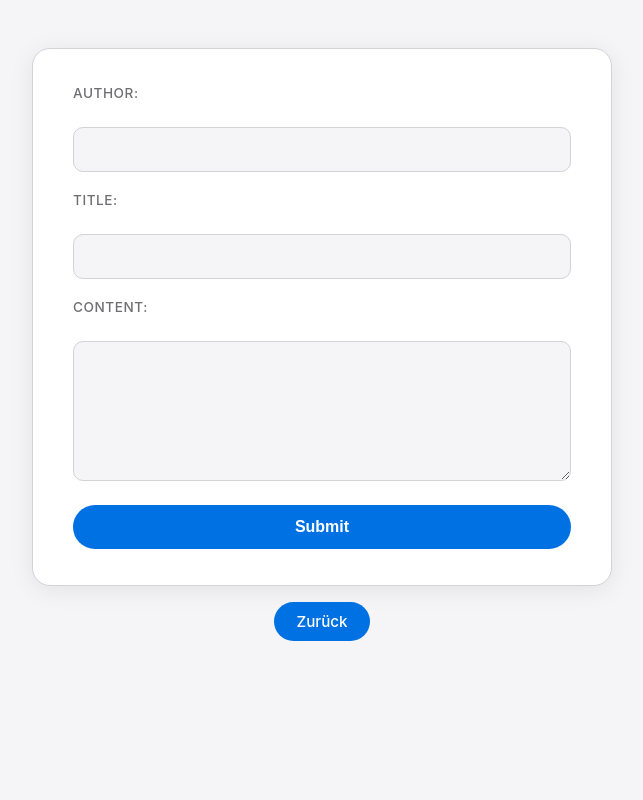
After one commit to MalteNeeGit/basic_flask_modul, a Flask app: page /add in a window 1280 px wide. The commit adds this page. Shown: the whole page, without its empty margins (318-961 px from the left). Run offline with Flask 3, Linux system fonts and the light colour scheme.

Commit message:
Added the 'add' rout,where users can fill a from and create a new blog post. Improved styling significantly and created the add.html for this function

```diff
--- a/app.py
+++ b/app.py
@@ -1,4 +1,4 @@
-from flask import Flask, render_template
+from flask import Flask, render_template, request, redirect, url_for
 import json
 
 app = Flask(__name__)
@@ -9,6 +9,37 @@ def index():
         blog_posts = json.load(file)
     return render_template('index.html', posts=blog_posts)
 
+@app.route('/add', methods=['GET', 'POST'])
+def add():
+    if request.method == 'POST':
+        #Read the file
+        with open("data.json", "r") as file:
+            blog_posts = json.load(file)
+
+        #Get the information from the Form
+        author = request.form.get('author')
+        title = request.form.get('title')
+        content = request.form.get('content')
+
+        #Create new dict with the info
+        new_dict = {
+            "id" : len(blog_posts) + 1,
+            "author" : author,
+            "title" : title,
+            "content" : content
+        }
+
+        #Add the info to our json data
+        blog_posts.append(new_dict)
+
+        #Write new file with updated info
+        with open("data.json", "w") as file:
+            json.dump(blog_posts, file, indent=4)
+
+        return redirect(url_for('index'))
+
+    return render_template('add.html')
+
 
 if __name__ == '__main__':
     app.run(host="0.0.0.0", port=5000, debug=True)
--- a/static/style.css
+++ b/static/style.css
@@ -1,27 +1,182 @@
-body {
-    font-family: Arial, sans-serif;
-    background-color: #F5F5F5;
-    padding: 20px;
-    color: #333;
+/* ── Reset & Base ── */
+*, *::before, *::after { box-sizing: border-box; margin: 0; padding: 0; }
+
+:root {
+    --bg:        #f5f5f7;
+    --surface:   #ffffff;
+    --text:      #1d1d1f;
+    --subtle:    #6e6e73;
+    --accent:    #0071e3;
+    --accent-h:  #0077ed;
+    --border:    #d2d2d7;
+    --radius:    18px;
+    --shadow:    0 4px 24px rgba(0,0,0,0.08);
 }
 
-h1 {
-    text-align: center;
-    color: #4F4F4F;
+body {
+    font-family: -apple-system, "SF Pro Text", "Helvetica Neue", sans-serif;
+    background: var(--bg);
+    color: var(--text);
+    min-height: 100vh;
+    padding: 48px 24px;
 }
 
+/* ── Layout ── */
+.container {
+    max-width: 760px;
+    margin: 0 auto;
+}
+
+/* ── Header ── */
+h1 {
+    font-size: 2.4rem;
+    text-align: center;
+    font-weight: 700;
+    letter-spacing: -0.03em;
+    margin-bottom: 20px;
+}
+
+.subtitle {
+    color: var(--subtle);
+    font-size: 1.05rem;
+    margin-bottom: 40px;
+}
+
+/* ── Blog Post Card ── */
 .post {
-    background-color: #FFF;
-    border: 1px solid #DDD;
-    padding: 20px;
+    background: var(--surface);
+    border: 1px solid var(--border);
+    border-radius: var(--radius);
+    padding: 28px 32px;
     margin-bottom: 20px;
-    border-radius: 8px;
+    box-shadow: var(--shadow);
+    transition: transform 0.2s ease, box-shadow 0.2s ease;
+}
+
+.post:hover {
+    transform: translateY(-2px);
+    box-shadow: 0 8px 32px rgba(0,0,0,0.12);
 }
 
 .post h2 {
-    margin-top: 0;
+    font-size: 1.25rem;
+    font-weight: 600;
+    letter-spacing: -0.02em;
+    margin-bottom: 6px;
+}
+
+.post .meta {
+    font-size: 0.85rem;
+    color: var(--subtle);
+    margin-bottom: 14px;
 }
 
 .post p {
-    margin: 10px 0;
+    font-size: 0.97rem;
+    line-height: 1.7;
+    color: #3a3a3c;
 }
+
+/* ── Buttons & Links ── */
+.btn {
+    display: inline-block;
+    background: var(--accent);
+    color: #fff;
+    font-size: 0.95rem;
+    font-weight: 500;
+    padding: 10px 22px;
+    border-radius: 980px;
+    text-decoration: none;
+    border: none;
+    cursor: pointer;
+    transition: background 0.15s ease;
+}
+
+.btn-wrapper {
+    text-align: center;
+    margin-bottom: 20px;
+}
+
+.btn-wrapper-back {
+    margin-top: 16px;
+    text-align: center;
+}
+
+.btn:hover { background: var(--accent-h); }
+
+.btn-secondary {
+    background: transparent;
+    color: var(--accent);
+    border: 1.5px solid var(--accent);
+}
+
+.btn-secondary:hover { background: rgba(0,113,227,0.06); }
+
+/* ── Form (add.html) ── */
+.form-card {
+    background: var(--surface);
+    border: 1px solid var(--border);
+    border-radius: var(--radius);
+    padding: 36px 40px;
+    box-shadow: var(--shadow);
+    max-width: 580px;
+    margin: 0 auto;
+}
+
+.form-card h2 {
+    font-size: 1.6rem;
+    font-weight: 700;
+    letter-spacing: -0.02em;
+    margin-bottom: 28px;
+}
+
+label {
+    display: block;
+    font-size: 0.85rem;
+    font-weight: 500;
+    color: var(--subtle);
+    margin-bottom: 6px;
+    text-transform: uppercase;
+    letter-spacing: 0.04em;
+}
+
+input[type="text"],
+textarea {
+    width: 100%;
+    padding: 12px 16px;
+    border: 1.5px solid var(--border);
+    border-radius: 10px;
+    font-size: 0.97rem;
+    font-family: inherit;
+    background: var(--bg);
+    color: var(--text);
+    outline: none;
+    transition: border-color 0.15s ease;
+    margin-bottom: 20px;
+}
+
+input[type="text"]:focus,
+textarea:focus {
+    border-color: var(--accent);
+    background: #fff;
+}
+
+textarea {
+    min-height: 140px;
+    resize: vertical;
+}
+
+input[type="submit"] {
+    width: 100%;
+    padding: 13px;
+    background: var(--accent);
+    color: #fff;
+    border: none;
+    border-radius: 980px;
+    font-size: 1rem;
+    font-weight: 600;
+    cursor: pointer;
+    transition: background 0.15s ease;
+}
+
+input[type="submit"]:hover { background: var(--accent-h); }
--- /dev/null
+++ b/templates/add.html
@@ -0,0 +1,28 @@
+<!DOCTYPE html>
+<html lang="en">
+<head>
+    <meta charset="UTF-8">
+    <title>Add</title>
+    <link rel="stylesheet" href="{{ url_for('static', filename='style.css') }}">
+
+</head>
+<body>
+<div class="form-card">
+    <form method="POST" action="/add">
+    <label for="author">Author:</label><br>
+    <input type="text" id="author" name="author"><br>
+
+    <label for="title">Title:</label><br>
+    <input type="text" id="title" name="title"><br>
+
+    <label for="content">Content:</label><br>
+    <textarea id="content" name="content">
+    </textarea><br>
+
+    <input type="submit" value="Submit">
+</div>
+    <div class="btn-wrapper-back">
+    <a class="btn" href="{{ url_for('index') }}">Zurück</a>
+    </div>
+</body>
+</html>
```
Also changed, not shown: data.json (+25 -7 lines), templates/index.html (+6 -2 lines).
